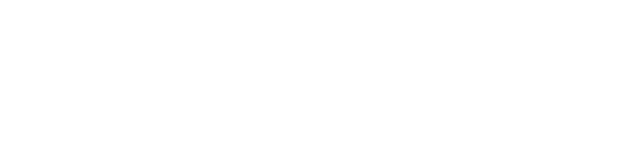
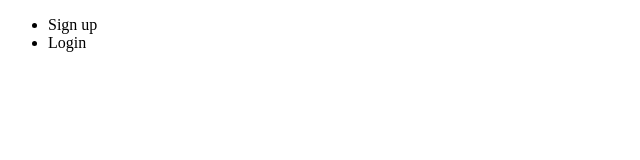
Before and after one commit to kiganyamburu/check-verse, a plain HTML site: page frontend/index.html in a window 1280 px wide. Shown: the whole page, without its empty margins (0-640 px from the left). Drawn offline with Linux system fonts and the light colour scheme.

Commit message:
sign page

```diff
--- a/frontend/index.html
+++ b/frontend/index.html
@@ -7,7 +7,11 @@
     <title>check-verse</title>
 </head>
 <body>
-    <nav>
+    <nav-bar>
+        <ul>
+            <li>Sign up</li>
+            <li>Login</li>
+        </ul>
 
     </nav>
 
```
